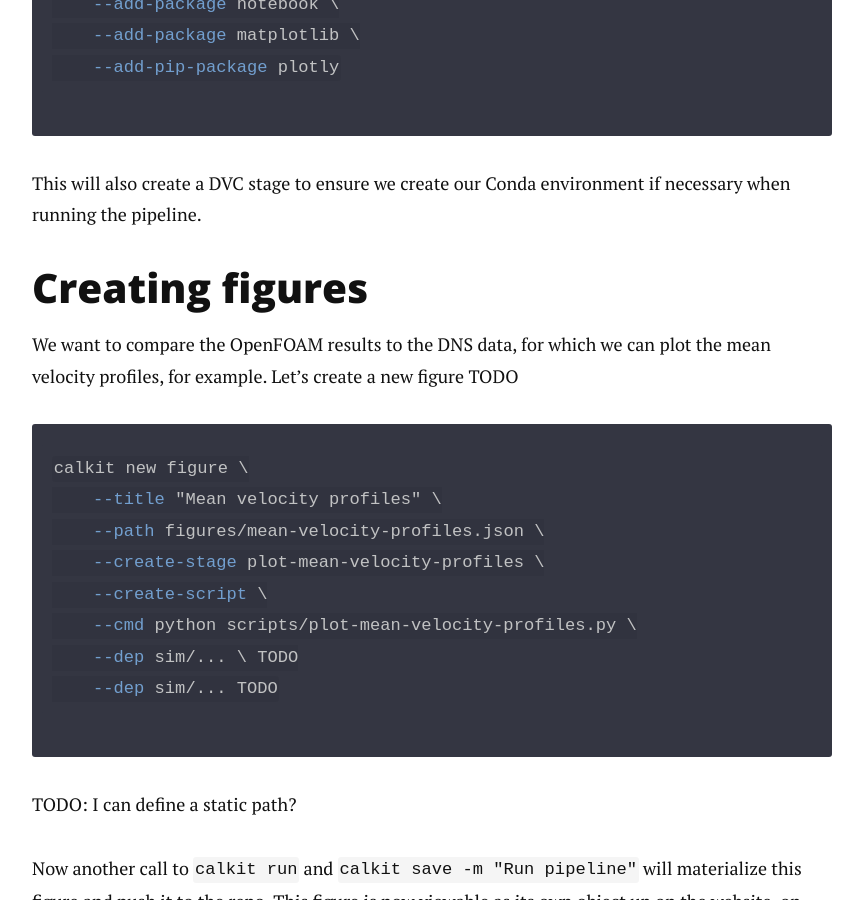
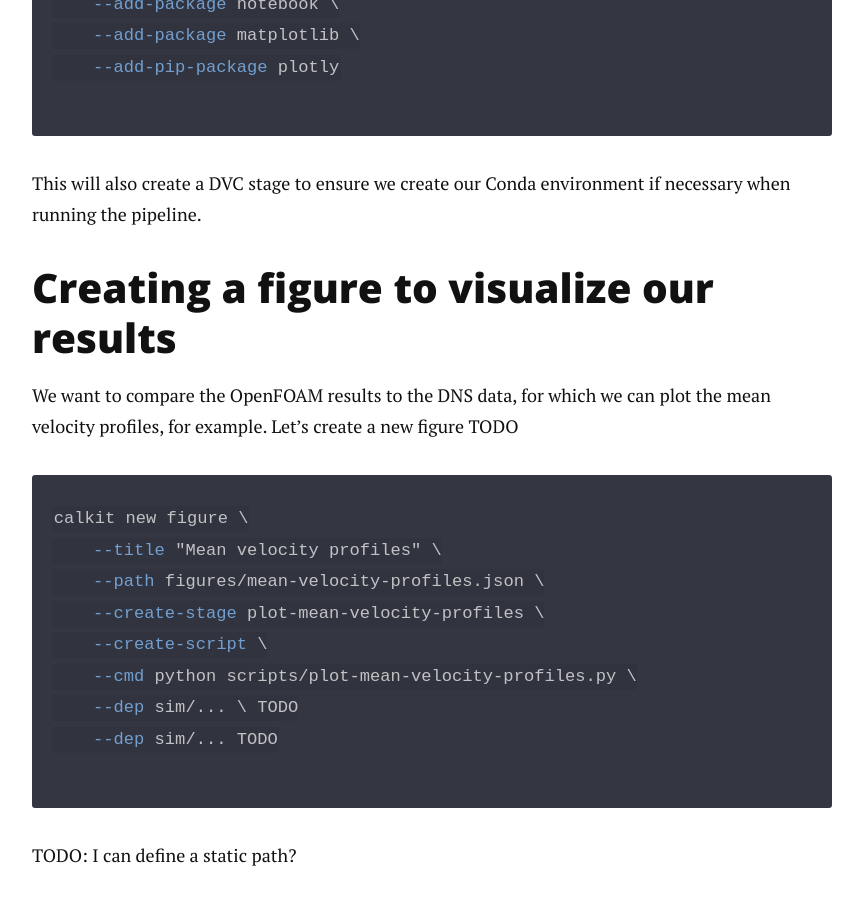
Before and after one commit to petebachant/petebachant.github.io, a Jekyll site: the page built from _posts/2024-10-15-reproducible-openfoam.markdown, in a window 1280 px wide and 900 px high, scrolled down 5663 px. Shown: the whole window, without its empty margins (208-1071 px from the left). Built offline with Jekyll 4.4.1, drawn with Linux system fonts in a browser that asks for light colours; nearby versions of some CDN libraries; comment, search, counter and statistics services are not loaded.

Commit message:
Rename figures heading

```diff
--- a/_posts/2024-10-15-reproducible-openfoam.markdown
+++ b/_posts/2024-10-15-reproducible-openfoam.markdown
@@ -203,7 +203,7 @@ calkit new conda-env \
 This will also create a DVC stage to ensure we create our Conda environment
 if necessary when running the pipeline.
 
-## Creating figures
+## Creating a figure to visualize our results
 
 We want to compare the OpenFOAM results to the DNS data,
 for which we can plot the mean velocity profiles, for example.
```
